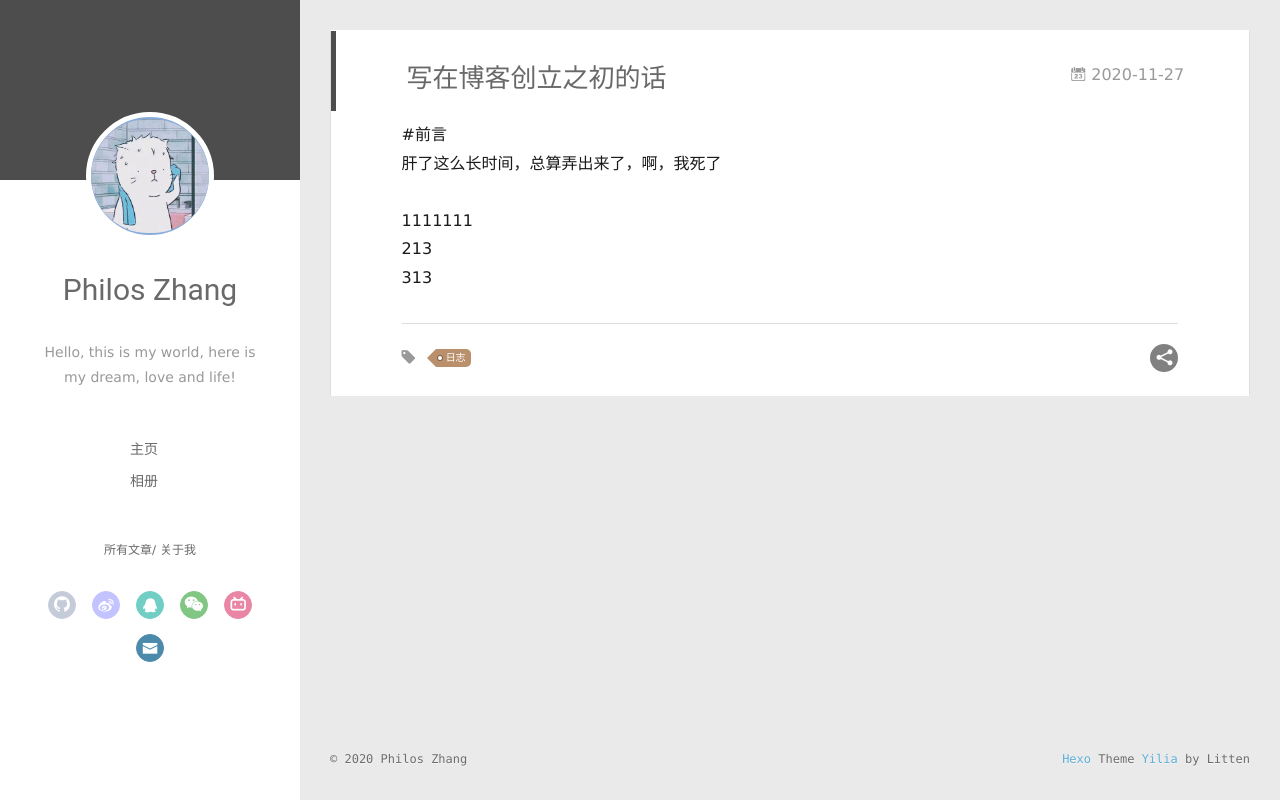
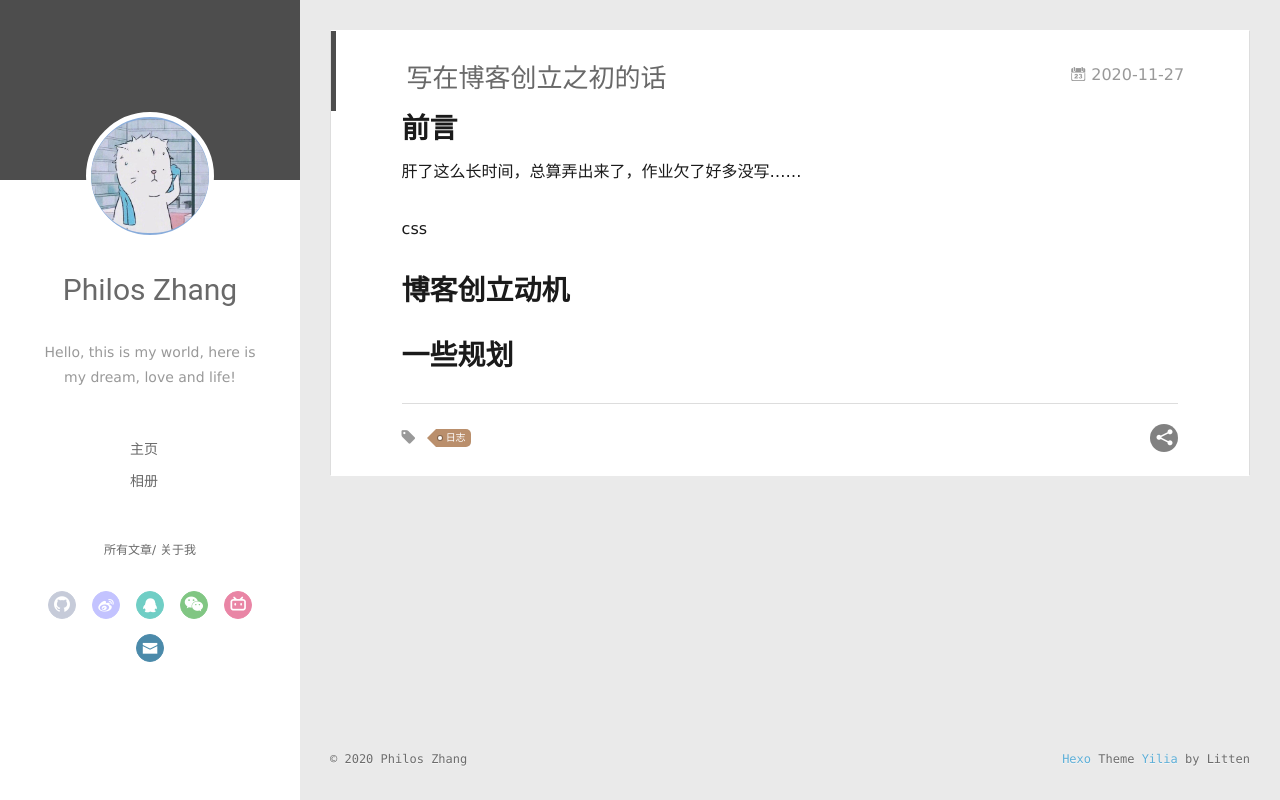
Before and after one commit to yixiao-Philos/yixiao-Philos.github.io, a plain HTML site: page 2020/11/27/写在博客创立之初的话/index.html in a window 1280 px wide. Drawn offline with Linux system fonts and the light colour scheme.

Commit message:
Site updated: 2020-11-27 17:08:33

```diff
--- a/2020/11/27/写在博客创立之初的话/index.html
+++ b/2020/11/27/写在博客创立之初的话/index.html
@@ -8,15 +8,15 @@
   <link rel="dns-prefetch" href="http://example.com">
   <title>写在博客创立之初的话 | SoulHome</title>
   <meta name="viewport" content="width=device-width, initial-scale=1, maximum-scale=1">
-  <meta name="description" content="#前言肝了这么长时间，总算弄出来了，啊，我死了">
+  <meta name="description" content="前言肝了这么长时间，总算弄出来了，作业欠了好多没写…… css">
 <meta property="og:type" content="article">
 <meta property="og:title" content="写在博客创立之初的话">
 <meta property="og:url" content="http://example.com/2020/11/27/%E5%86%99%E5%9C%A8%E5%8D%9A%E5%AE%A2%E5%88%9B%E7%AB%8B%E4%B9%8B%E5%88%9D%E7%9A%84%E8%AF%9D/index.html">
 <meta property="og:site_name" content="SoulHome">
-<meta property="og:description" content="#前言肝了这么长时间，总算弄出来了，啊，我死了">
+<meta property="og:description" content="前言肝了这么长时间，总算弄出来了，作业欠了好多没写…… css">
 <meta property="og:locale" content="en_US">
 <meta property="article:published_time" content="2020-11-27T05:17:34.000Z">
-<meta property="article:modified_time" content="2020-11-27T05:19:50.002Z">
+<meta property="article:modified_time" content="2020-11-27T09:07:32.243Z">
 <meta property="article:author" content="Philos Zhang">
 <meta property="article:tag" content="日志">
 <meta name="twitter:card" content="summary">
@@ -183,10 +183,9 @@
 
     <div class="article-entry" itemprop="articleBody">
 
-        <p>#前言<br>肝了这么长时间，总算弄出来了，啊，我死了</p>
-<a id="more"></a>
-<p>1111111<br>213<br>313</p>
-
+        <h1 id="前言"><a href="#前言" class="headerlink" title="前言"></a>前言</h1><p>肝了这么长时间，总算弄出来了，作业欠了好多没写……</p>
+<p>css<a id="more"></a></p>
+<h1 id="博客创立动机"><a href="#博客创立动机" class="headerlink" title="博客创立动机"></a>博客创立动机</h1><h1 id="一些规划"><a href="#一些规划" class="headerlink" title="一些规划"></a>一些规划</h1>
 
 
 
```
Also changed, not shown: index.html (+2 -1 lines).
